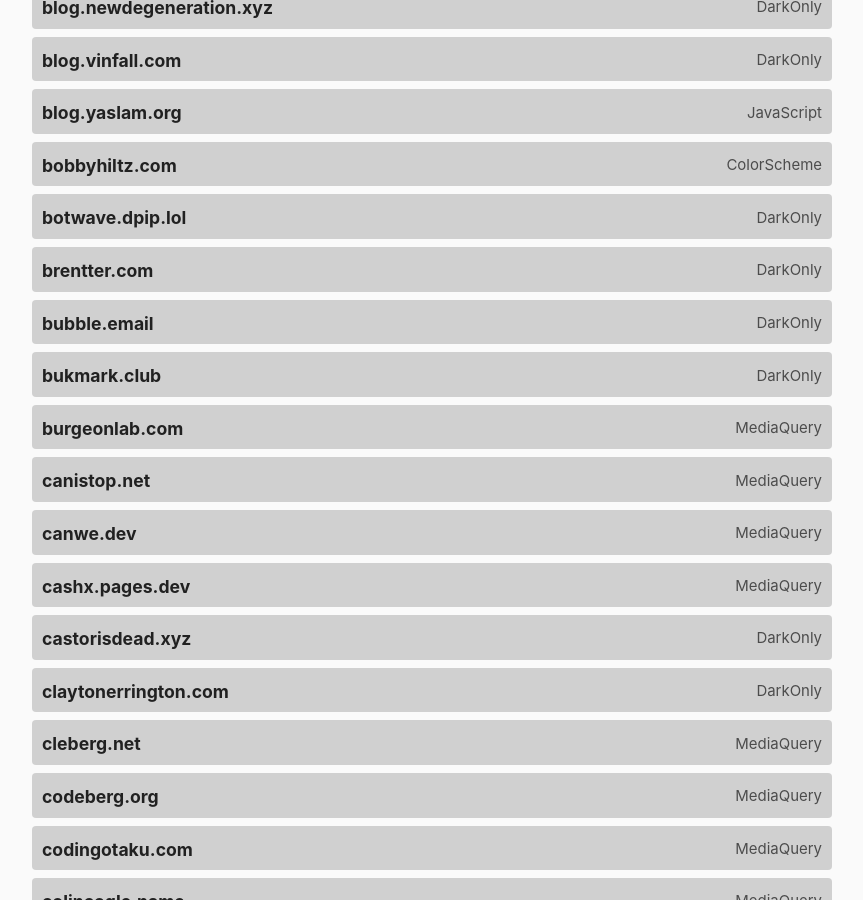
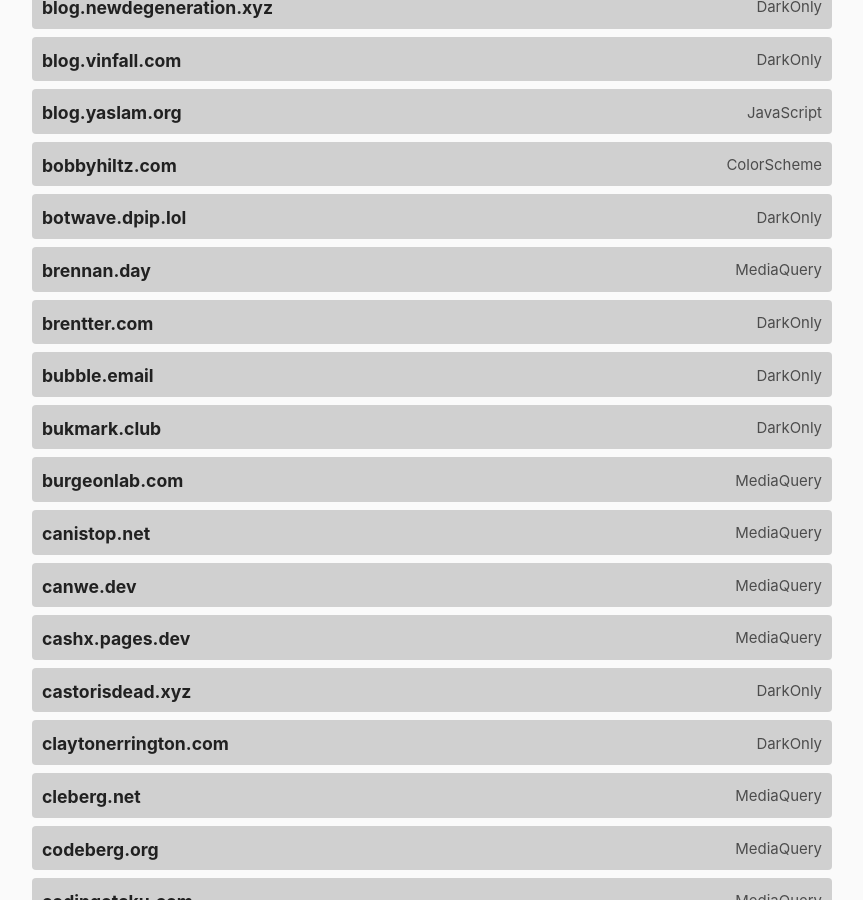
Before and after one commit to katherinek727/darktheme.club, a Jekyll site: the page built from index.md, in a window 1280 px wide and 900 px high, scrolled down 1638 px. Shown: the whole window, without its empty margins (208-1071 px from the left). Built offline with Jekyll 4.4.1, drawn with Linux system fonts in a browser that asks for light colours.

Commit message:
Add new site entry for brennan.day

```diff
--- a/_data/sites.yml
+++ b/_data/sites.yml
@@ -112,6 +112,11 @@
   url: https://botwave.dpip.lol/
   method: darkonly
   last_checked: 2025-12-25
+
+- domain: brennan.day
+  url: https://brennan.day
+  method: mediaquery
+  last_checked: 2026-01-22
 
 - domain: brentter.com
   url: https://brentter.com/
```
